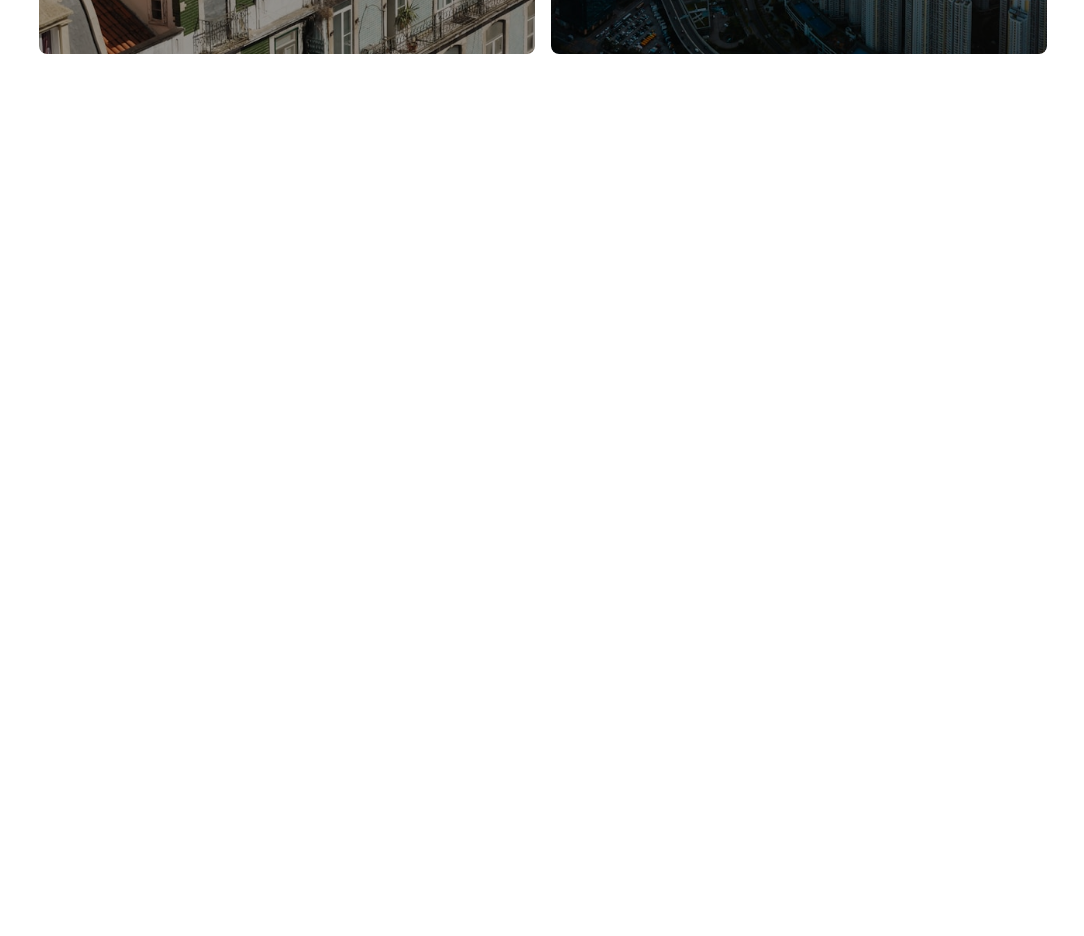
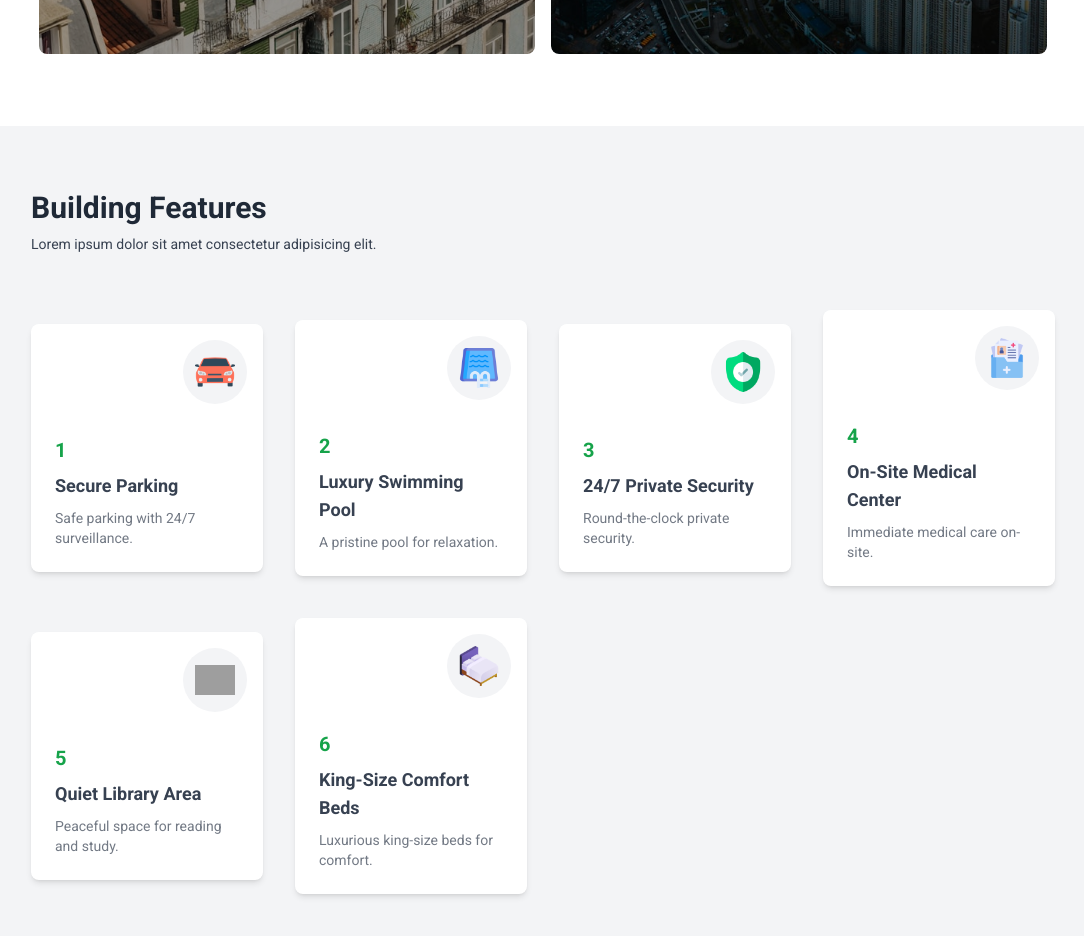
Before and after one commit to artomily/realestate, a Next.js app: page / in a window 1280 px wide. Shown: the part 3020-3956 px from the top of the page, without its empty margins (97-1181 px from the left). Before the commit the page ends 3146 px from the top, so only its background shows below. Built offline with nearby package versions, Linux system fonts and the light colour scheme; grey boxes are pictures that could not be loaded.

Commit message:
add building features section

```diff
--- /dev/null
+++ b/components/Home/BuildingFeature/BuildingFeature.tsx
@@ -0,0 +1,25 @@
+import SectionHeading from "@/components/Helper/SectionHeading";
+import { buildings } from "@/data/data";
+import React from "react";
+import BuildingFeatureCard from "./BuildingFeatureCard";
+
+const BuildingFeature = () => {
+  return (
+    <div className="py-16 bg-gray-100">
+      <div className="w-[80%] mx-auto">
+        <SectionHeading heading="Building Features" />
+        <div className="grid grid-cols-1 md:grid-cols-2 lg:grid-cols-3 xl:grid-cols-4 gap-8 items-center mt-14">
+          {buildings.map((build) => {
+            return (
+              <div key={build.id}>
+                <BuildingFeatureCard build={build} />
+              </div>
+            );
+          })}
+        </div>
+      </div>
+    </div>
+  );
+};
+
+export default BuildingFeature;
--- /dev/null
+++ b/components/Home/BuildingFeature/BuildingFeatureCard.tsx
@@ -0,0 +1,30 @@
+"use client";
+import React from "react";
+import Tilt from "react-parallax-tilt";
+import Image from "next/image";
+
+type Props = {
+  build: {
+    id: number;
+    title: string;
+    description: string;
+    image: string;
+  };
+};
+
+const BuildingFeatureCard = ({ build }: Props) => {
+  return (
+    <Tilt className="rounded-lg shadow-md p-4 bg-white">
+      <div className="w-16 h-16 ml-auto flex flex-col items-center justify-center bg-gray-100 rounded-full">
+        <Image src={build.image} alt={build.title} width={40} height={40} />
+      </div>
+          <div className="p-2">
+              <p className="mt-6 text-green-600 font-bold text-xl">{build.id}</p>
+              <p className="text-lg text-gray-700 mt-2 mb-2 font-bold">{build.title}</p>
+              <p className="text-sm opacity-70 text-gray-700">{build.description}</p>
+      </div>
+    </Tilt>
+  );
+};
+
+export default BuildingFeatureCard;
--- a/components/Home/Home.tsx
+++ b/components/Home/Home.tsx
@@ -3,6 +3,7 @@
 import ApartmentType from './ApartmentType/ApartmentType'
 import Properties from './Properties/Properties'
 import CityProperties from './CityProperties/CityProperties'
+import BuildingFeature from './BuildingFeature/BuildingFeature'
 
 const Home = () => {
   return (
@@ -10,7 +11,8 @@
       <Hero />
       <ApartmentType />
       <Properties />
-      <CityProperties/>
+      <CityProperties />
+      <BuildingFeature/>
     </div>
   )
 }
--- a/package.json
+++ b/package.json
@@ -13,7 +13,8 @@
     "react": "19.0.0-rc-69d4b800-20241021",
     "react-dom": "19.0.0-rc-69d4b800-20241021",
     "react-icons": "^5.3.0",
-    "react-multi-carousel": "^2.8.6"
+    "react-multi-carousel": "^2.8.6",
+    "react-parallax-tilt": "^1.7.293"
   },
   "devDependencies": {
     "@types/node": "^20",
```
Also changed, not shown: 1 other file (tests, documents, lock files or other folders).
